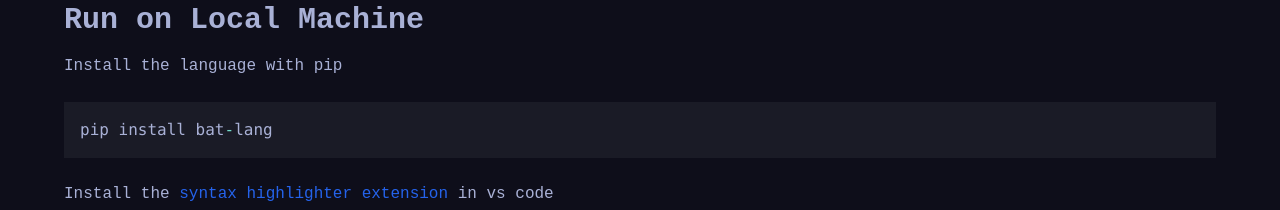
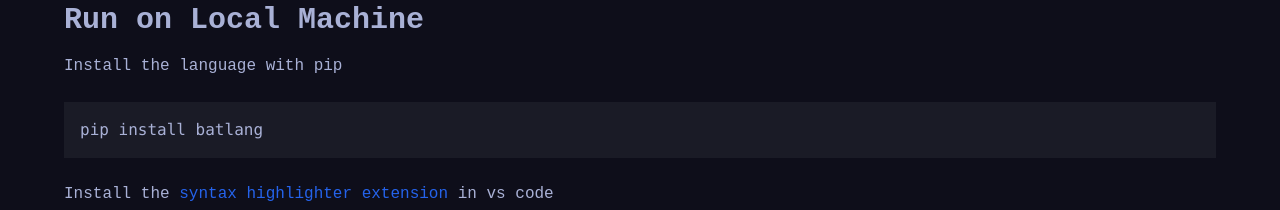
Before and after one commit to samiunblack/bat-lang, a Next.js app in the folder bat-lang-playground/frontend/: page / in a window 1280 px wide. Shown: the part 1340-1550 px from the top of the page. Built offline with nearby package versions, Linux system fonts and the light colour scheme.

Commit message:
Update index.js

```diff
--- a/bat-lang-playground/frontend/src/app/components/Documentation/index.js
+++ b/bat-lang-playground/frontend/src/app/components/Documentation/index.js
@@ -65,7 +65,7 @@ const Documentation = () => {
             <div className='mt-10 flex flex-col gap-4'>
                 <h1 className='text-3xl font-bold'>Run on Local Machine</h1>
                 <p>Install the language with pip</p>
-                <CodeBlock code={`pip install bat-lang`}/>
+                <CodeBlock code={`pip install batlang`}/>
                 <p>Install the <a href="https://marketplace.visualstudio.com/items?itemName=SamiunBlack.bat-lang-highlighter" className='text-blue-600' target='_blank'>syntax highlighter extension</a> in vs code</p>
                 <p className='font-bold text-xl'>Usage</p>
                 <p>Create a new file <code className='px-2 py-1 text-red-600 bg-zinc-900 rounded text-sm'>test.batsy</code></p>
```
